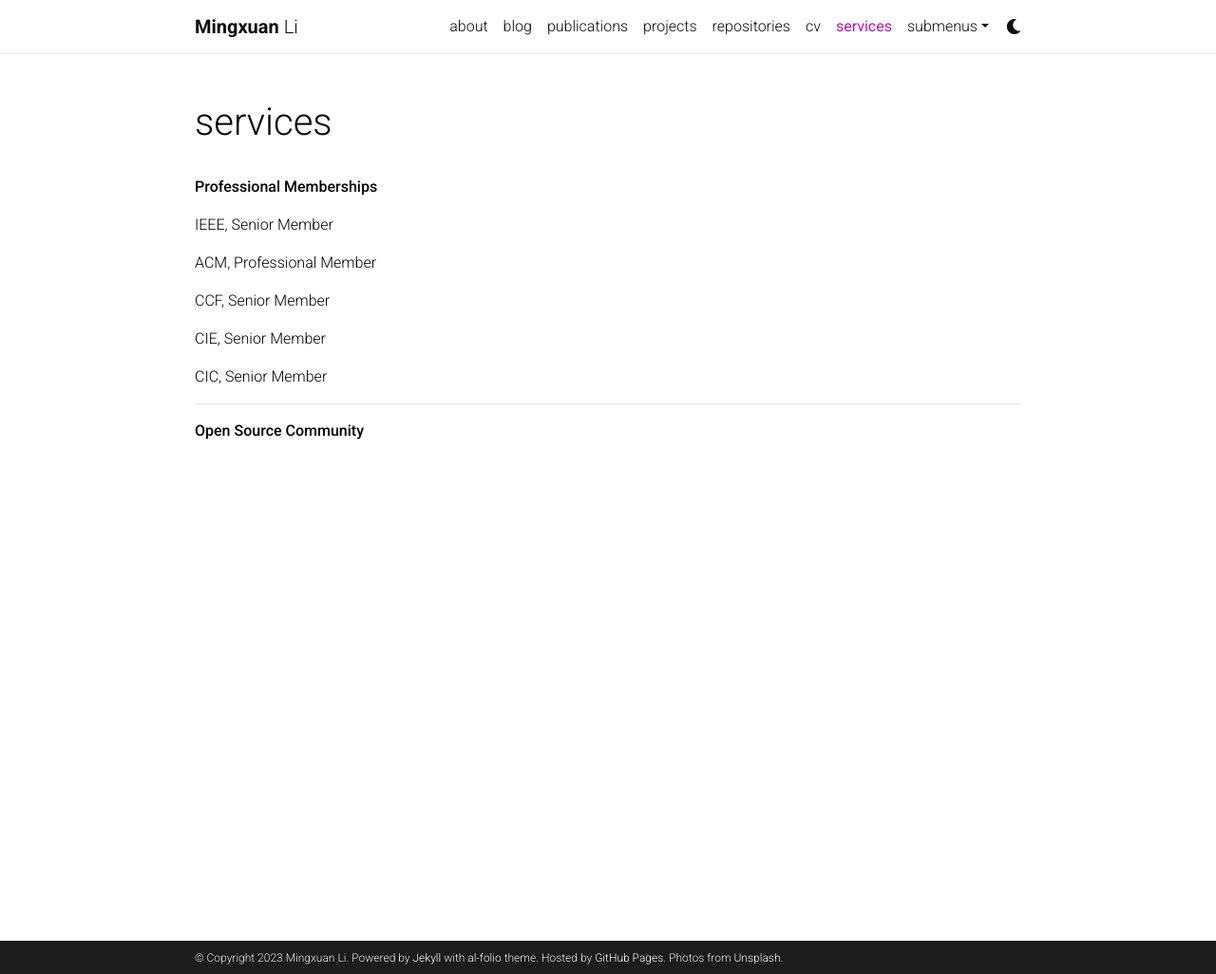
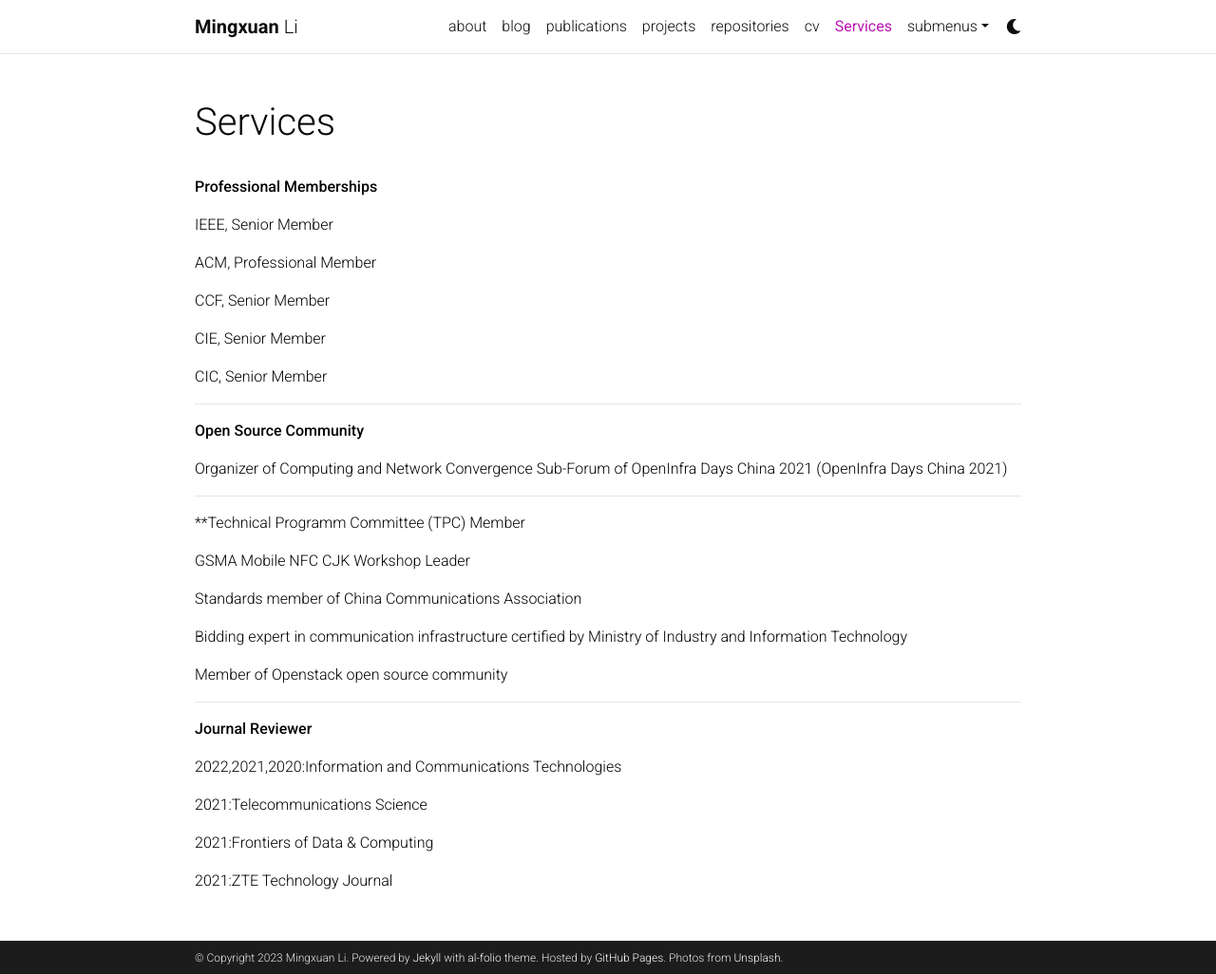
Before and after one commit to limx59/limx59.github.io, a Jekyll site: the page built from _pages/teaching.md, in a window 1280 px wide and 1026 px high. Shown: the whole window at 95% size. Built offline with Jekyll 4.4.1, drawn with Linux system fonts in a browser that asks for light colours; comment, search, counter and statistics services are not loaded; a style sheet for code colours, icons or effects is not loaded.

Commit message:
Update teaching.md

```diff
--- a/_pages/teaching.md
+++ b/_pages/teaching.md
@@ -1,7 +1,7 @@
 ---
 layout: page
 permalink: /services/
-title: services
+title: Services
 nav: true
 nav_order: 5
 ---
@@ -21,3 +21,29 @@ CIC, Senior Member
 -----------------------
 
 **Open Source Community**
+
+Organizer of Computing and Network Convergence Sub-Forum of OpenInfra Days China 2021 (OpenInfra Days China 2021)
+
+-----------------------
+
+**Technical Programm Committee (TPC) Member
+
+GSMA Mobile NFC CJK Workshop Leader
+
+Standards member of China Communications Association
+
+Bidding expert in communication infrastructure certified by Ministry of Industry and Information Technology
+
+Member of Openstack open source community
+
+-----------------------
+
+**Journal Reviewer**
+
+2022,2021,2020:Information and Communications Technologies
+
+2021:Telecommunications Science
+
+2021:Frontiers of Data & Computing
+
+2021:ZTE Technology Journal
```
